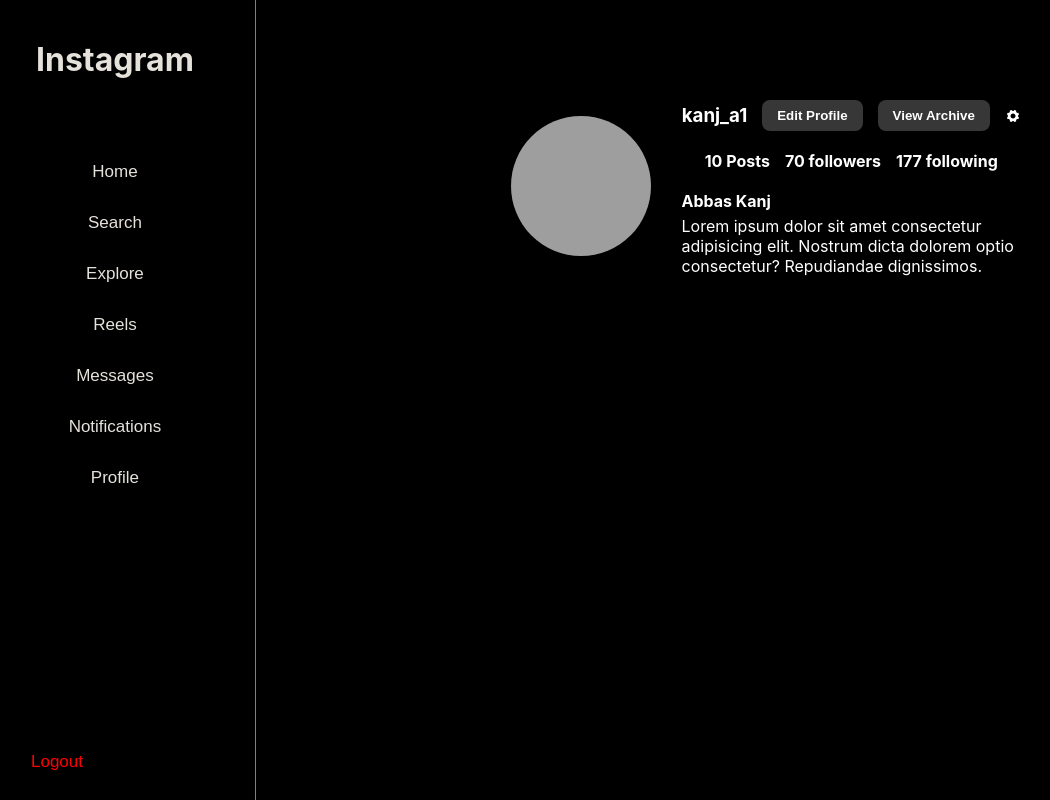
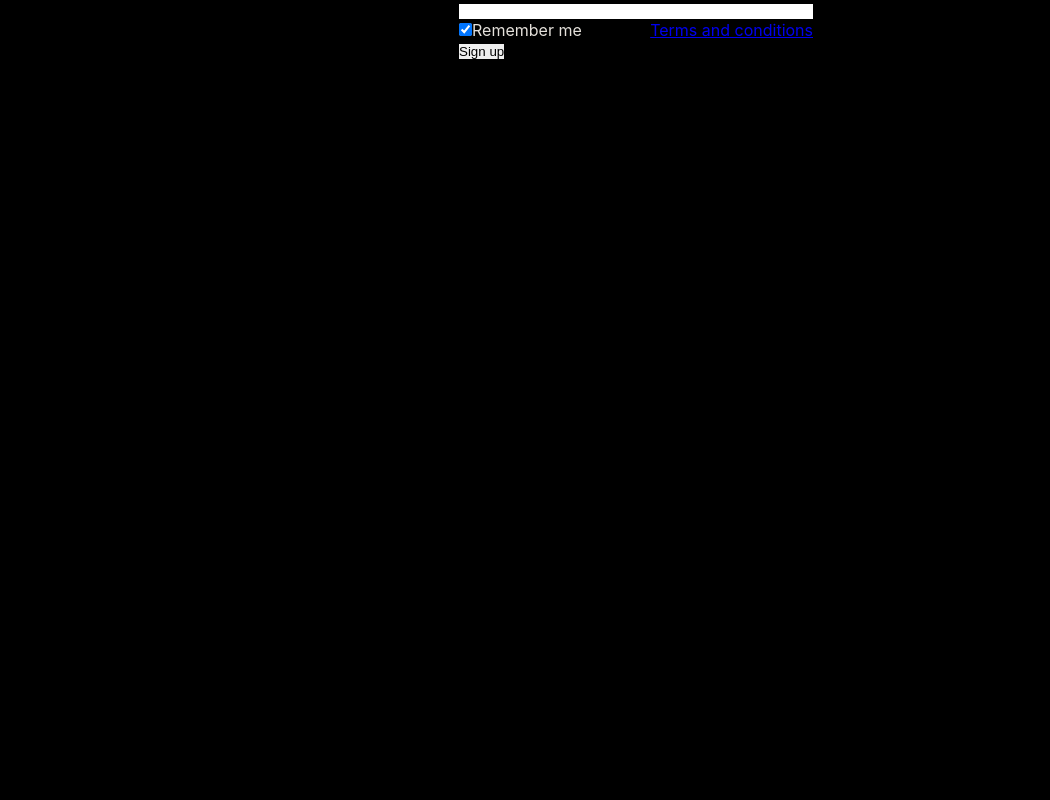
Before and after one commit to Abbas-Kanj/Instagram-Clone, a React (Create React App) app in the folder client/: page / in a window 1280 px wide. Shown: the whole page, without its empty margins (4-1054 px from the left). Built offline with nearby package versions, Linux system fonts and the light colour scheme; grey boxes are pictures that could not be loaded.

Commit message:
preparing signup form

```diff
--- a/client/src/app/App.jsx
+++ b/client/src/app/App.jsx
@@ -6,6 +6,7 @@ import { configureStore } from "@reduxjs/toolkit";
 import { BrowserRouter, Route, Routes } from "react-router-dom";
 
 import ProfilePage from "../pages/ProfilePage";
+import SignUpForm from "../pages/Login/components/SignUpForm";
 import usersSlice from "../features/users/usersSlice";
 
 const store = configureStore({
@@ -19,7 +20,8 @@ const App = () => {
     <Provider store={store}>
       <BrowserRouter>
         <Routes>
-          <Route path="/" element={<ProfilePage />}></Route>
+          <Route path="/" element={<SignUpForm />}></Route>
+          <Route path="/profilePage" element={<ProfilePage />}></Route>
         </Routes>
       </BrowserRouter>
     </Provider>
--- a/client/src/core/remote/request.js
+++ b/client/src/core/remote/request.js
@@ -1,5 +1,4 @@
 import axios from "axios";
-import { requestMehods } from "../enums/requestMethods";
 
 axios.defaults.baseURL = "http://localhost:8000";
 
--- a/client/src/pages/Login/components/SignUpForm.jsx
+++ b/client/src/pages/Login/components/SignUpForm.jsx
@@ -0,0 +1,58 @@
+import React, { useState } from "react";
+import { sendRequest } from "../../../core/remote/request";
+
+const SignUpForm = () => {
+  const [email, setEmail] = useState("");
+  const [password, setPassword] = useState("");
+
+  const handleSignup = async () => {
+    let data = new FormData();
+    data.append("email", email);
+    data.append("password", password);
+    try {
+      const headers = { "Content-Type": "multipart/form-data" };
+      const res = await sendRequest("POST", "/register", data, headers);
+      console.log(res.data);
+      if ((res.status = 200)) {
+        console.log("sign up successfull");
+      }
+    } catch (error) {
+      console.log(error);
+    }
+  };
+
+  return (
+    <div className="flex column center ">
+      <form>
+        <input
+          type="email"
+          label="Email address"
+          size="lg"
+          onChange={(e) => setEmail(e.target.value)}
+        />
+        <input
+          type="password"
+          label="Password"
+          size="lg"
+          onChange={(e) => setPassword(e.target.value)}
+        />
+
+        {/* <!-- Remember me checkbox --> */}
+        <div className=" flex justify-between">
+          <div>
+            <input type="checkbox" value="" defaultChecked />
+            <label>Remember me</label>
+          </div>
+
+          {/* <!-- Forgot password link --> */}
+          <a href="#!">Terms and conditions</a>
+        </div>
+        <button onClick={handleSignup} type="button">
+          Sign up
+        </button>
+      </form>
+    </div>
+  );
+};
+
+export default SignUpForm;
```
Also changed, not shown: client/src/pages/Login/index.jsx (+8 -0 lines), 1 other file (tests, documents, lock files or other folders).
